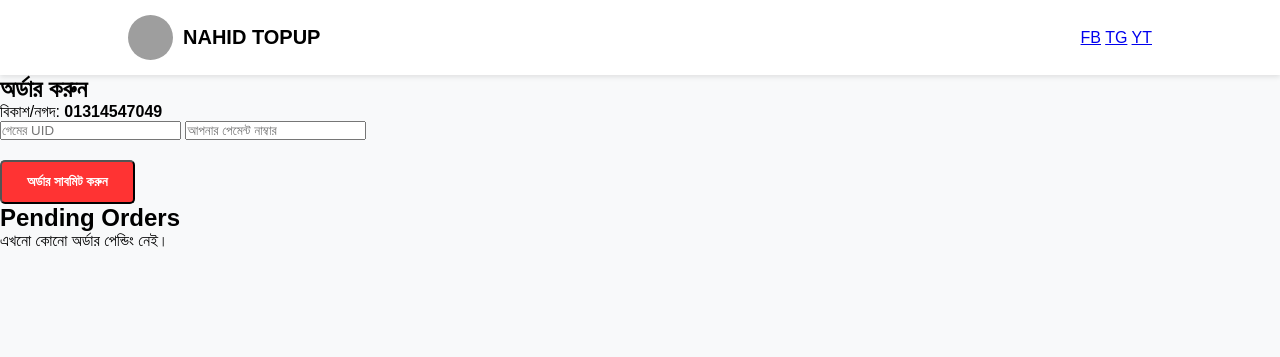
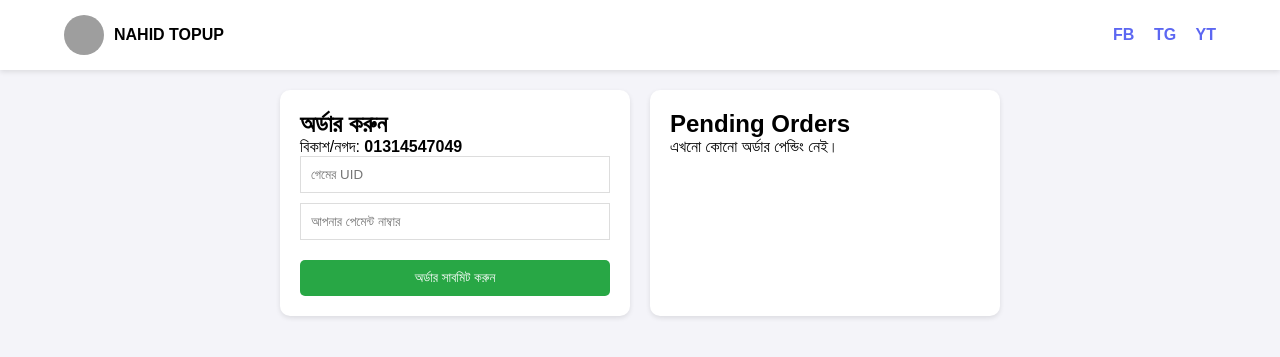
Before and after one commit to nirobahemedboss/mywebsite, a Flask app: page / in a window 1280 px wide. Shown: the top 357 px of the page. Run offline with Flask 3, Linux system fonts and the light colour scheme; grey boxes are pictures that could not be loaded.

Commit message:
Update style.css

```diff
--- a/static/style.css
+++ b/static/style.css
@@ -1,17 +1,12 @@
 * { box-sizing: border-box; margin: 0; padding: 0; font-family: sans-serif; }
-body { background-color: #f8f9fa; }
+body { background-color: #f4f4f9; }
 
-/* Navbar */
-.navbar { background: #fff; display: flex; justify-content: space-between; padding: 15px 10%; box-shadow: 0 2px 5px rgba(0,0,0,0.1); align-items: center; }
-.logo-box { display: flex; align-items: center; gap: 10px; font-weight: bold; font-size: 20px; }
-.logo-img { width: 45px; height: 45px; border-radius: 50%; object-fit: cover; }
-.nav-links a { text-decoration: none; color: #333; font-weight: bold; }
+.navbar { background: #fff; padding: 15px 5%; display: flex; justify-content: space-between; align-items: center; box-shadow: 0 2px 5px rgba(0,0,0,0.1); }
+.logo-box { display: flex; align-items: center; gap: 10px; font-weight: bold; }
+.logo-img { width: 40px; height: 40px; border-radius: 50%; }
+.social-links a { margin-left: 15px; text-decoration: none; color: #5c67f2; font-weight: bold; }
 
-/* Hero */
-.hero { background: #5c67f2; color: white; padding: 60px 20px; text-align: center; }
-.msg-btn { background: #0084ff; color: white; padding: 15px 30px; text-decoration: none; border-radius: 5px; display: inline-block; margin-top: 20px; font-weight: bold; }
-
-/* Products */
-.product-container { display: grid; grid-template-columns: repeat(auto-fit, minmax(250px, 1fr)); gap: 20px; padding: 40px 10%; }
-.product-card { background: white; padding: 30px; border-radius: 15px; text-align: center; box-shadow: 0 4px 10px rgba(0,0,0,0.1); }
-.buy-btn { background: #ff3333; color: white; padding: 12px 25px; text-decoration: none; border-radius: 5px; display: block; margin-top: 20px; font-weight: bold; }
+.main-content { padding: 20px; display: flex; flex-wrap: wrap; gap: 20px; justify-content: center; }
+.order-container, .pending-container { background: white; padding: 20px; border-radius: 10px; width: 350px; box-shadow: 0 2px 5px rgba(0,0,0,0.1); }
+.buy-btn { width: 100%; padding: 10px; background: #28a745; color: white; border: none; border-radius: 5px; cursor: pointer; margin-top: 10px; }
+input { width: 100%; padding: 10px; margin-bottom: 10px; border: 1px solid #ddd; }
```
